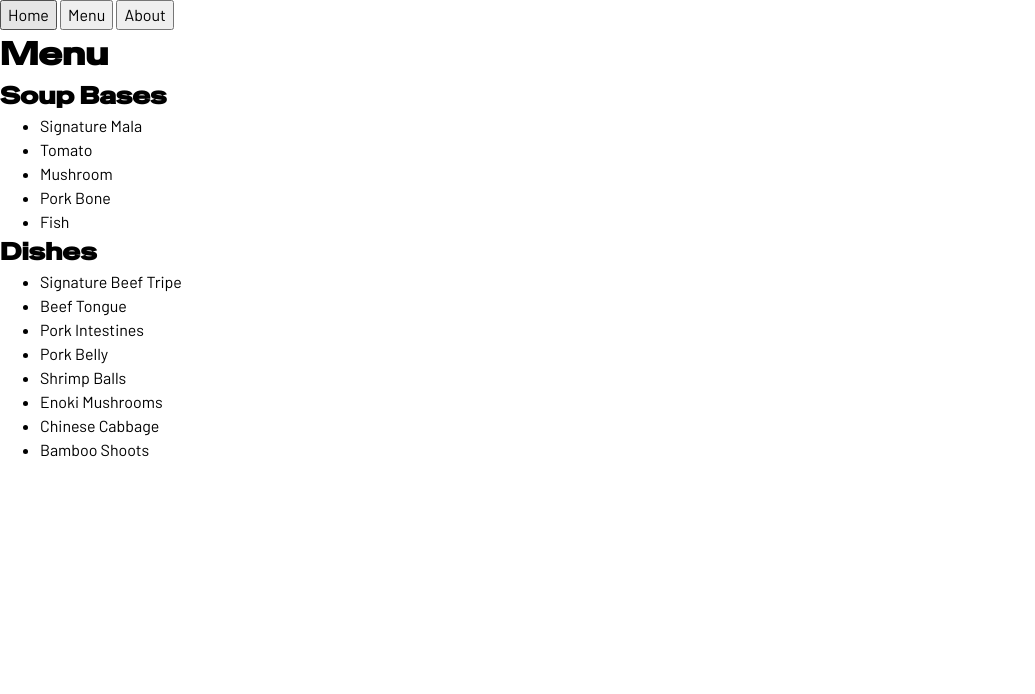
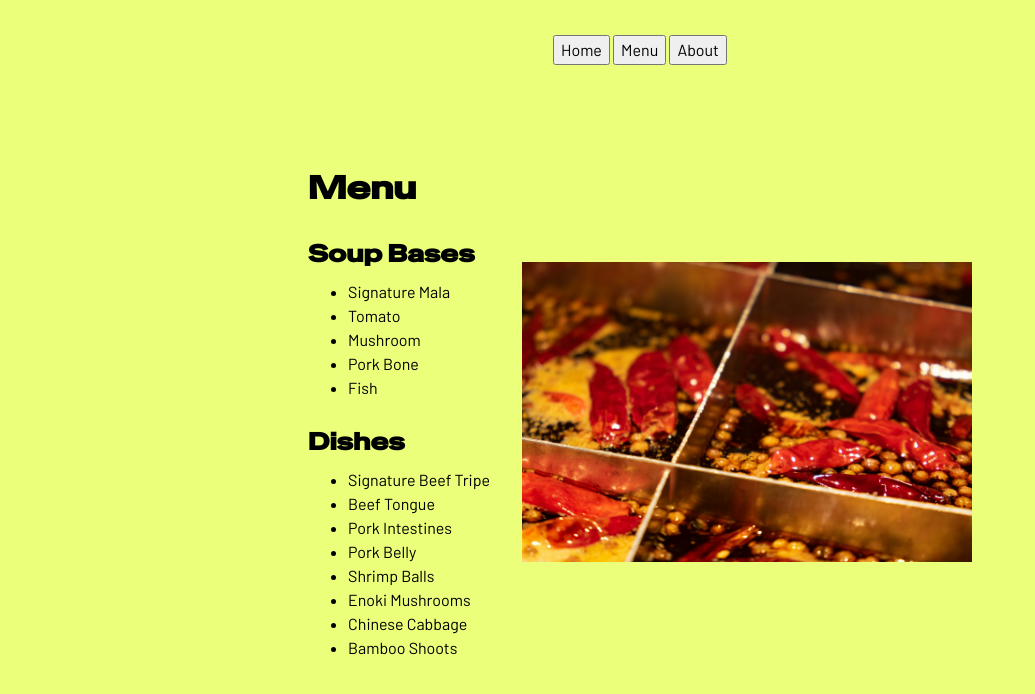
Before and after one commit to mimi-t/restaurant-v2, a website built with webpack: page src/template.html in a window 1280 px wide. Both pictures are taken after a click on the button "Menu". Shown: the whole page, without its empty margins (0-1035 px from the left). Built offline with nearby package versions, Linux system fonts and the light colour scheme.

Commit message:
Organise pages into sections and update images
- Put content into main and section tags
- Update images, remove unneeded ones
- Add basic formatting CSS

```diff
--- a/src/about.js
+++ b/src/about.js
@@ -1,9 +1,17 @@
+import chefImage from './assets/images/abhinav-bhardwaj-chef.jpg'
+
 function createAbout() {
     const heading = document.createElement('h1');
     heading.textContent = 'About Us';
     const description = document.createElement('p');
     description.textContent = `Lorem ipsum dolor sit amet consectetur adipisicing elit. Sunt temporibus vitae voluptas in voluptatum expedita quae consequatur, similique adipisci voluptatibus! Suscipit mollitia corrupti tenetur voluptate at. At similique nesciunt ex earum delectus atque nam, sit voluptates modi quidem ut perspiciatis`;
-    return [heading, description]
+    const mainDiv = document.createElement('main');
+    mainDiv.append(heading, description);
+
+    const sideImage = document.createElement('img');
+    sideImage.src = chefImage;
+
+    return [mainDiv, sideImage];
 }
 
 export { createAbout };
--- a/src/index.js
+++ b/src/index.js
@@ -1,19 +1,20 @@
 import { createAbout } from './about';
 import { createMenu } from './menu';
 import './styles.css'
-// import tableImage from './assets/images/yihan-wang-table.jpg'
-import ingredientsImage from './assets/images/peijia-li-ingredients.jpg';
+import restaurantImage from './assets/images/joshua-fernandez-restaurant.jpg';
 
 function createHome() {
-    const heroImage = document.createElement('img');
-    heroImage.src = ingredientsImage;
     const heading = document.createElement('h1');
     heading.textContent = 'Mala Hot Pot';
     const description = document.createElement('p');
     description.textContent = 'Hotpot from the southwestern region of China - Sichuan. Decades of experience in serving thousands of customers.';
+    const mainDiv = document.createElement('main');
+    mainDiv.append(heading, description);
 
+    const sideImage = document.createElement('img');
+    sideImage.src = restaurantImage;
 
-    return [heroImage, heading, description];
+    return [mainDiv, sideImage];
 }
 
 const contentContainer = document.querySelector('#content');
--- a/src/menu.js
+++ b/src/menu.js
@@ -1,7 +1,10 @@
+import closeupImage from './assets/images/peijia-li-closeup.jpg';
+
 function createMenu() {
     const heading = document.createElement('h1');
     heading.textContent = 'Menu';
 
+    // soup bases section
     const soupSubheading = document.createElement('h2');
     soupSubheading.textContent = 'Soup Bases';
     const soupList = document.createElement('ul');
@@ -11,7 +14,10 @@ function createMenu() {
         soupItem.textContent = soup;
         soupList.append(soupItem);
     });
+    const soupSection = document.createElement('section');
+    soupSection.append(soupSubheading, soupList);
 
+    // dishes section
     const dishSubheading = document.createElement('h2');
     dishSubheading.textContent = 'Dishes';
     const dishList = document.createElement('ul');
@@ -21,8 +27,17 @@ function createMenu() {
         dishItem.textContent = dish;
         dishList.append(dishItem);
     });
+    const dishSection = document.createElement('section');
+    dishSection.append(dishSubheading, dishList);
 
-    return [heading, soupSubheading, soupList, dishSubheading, dishList];
+    // image
+    const sideImage = document.createElement('img');
+    sideImage.src = closeupImage;
+
+    const mainDiv = document.createElement('main');
+    mainDiv.append(heading, soupSection, dishSection);
+
+    return [mainDiv, sideImage];
 }
 
 export { createMenu };
--- a/src/styles.css
+++ b/src/styles.css
@@ -55,6 +55,13 @@ body {
   line-height: 1.5;
   -webkit-font-smoothing: antialiased;
   font-family: 'Barlow', 'Gill Sans', 'Gill Sans MT', Calibri, 'Trebuchet MS', sans-serif;
+
+  display: grid;
+  grid-template-rows: 100px 1fr;
+  place-items: center;
+
+  --main-color: #ebff7b;
+  background-color: var(--main-color);
 }
 
 img, picture, video, canvas, svg {
@@ -77,3 +84,25 @@ h1, h2, h3, h4, h5, h6 {
   text-wrap: balance;
   font-family: 'Special Gothic Expanded One', 'Franklin Gothic Medium', 'Arial Narrow', Arial, sans-serif;
 }
+
+#content {
+    display: flex;
+    gap: 2rem;
+    margin: 4rem;
+    max-width: 850px;
+}
+
+#content h2 {
+    margin-bottom: 0.5rem;
+}
+
+#content img {
+    max-width: 450px;
+    object-fit: contain;
+}
+
+main {
+    display: flex;
+    flex-direction: column;
+    gap: 1.5rem;
+}
```
Also changed, not shown: src/assets/images/abhinav-bhardwaj-chef.jpg (added), src/assets/images/joshua-fernandez-restaurant.jpg (added), src/assets/images/peijia-li-closeup.jpg (renamed from src/assets/images/peijia-li-closeup-unsplash.jpg), src/assets/images/peijia-li-ingredients.jpg (deleted), src/assets/images/yihan-wang-table.jpg (deleted).
